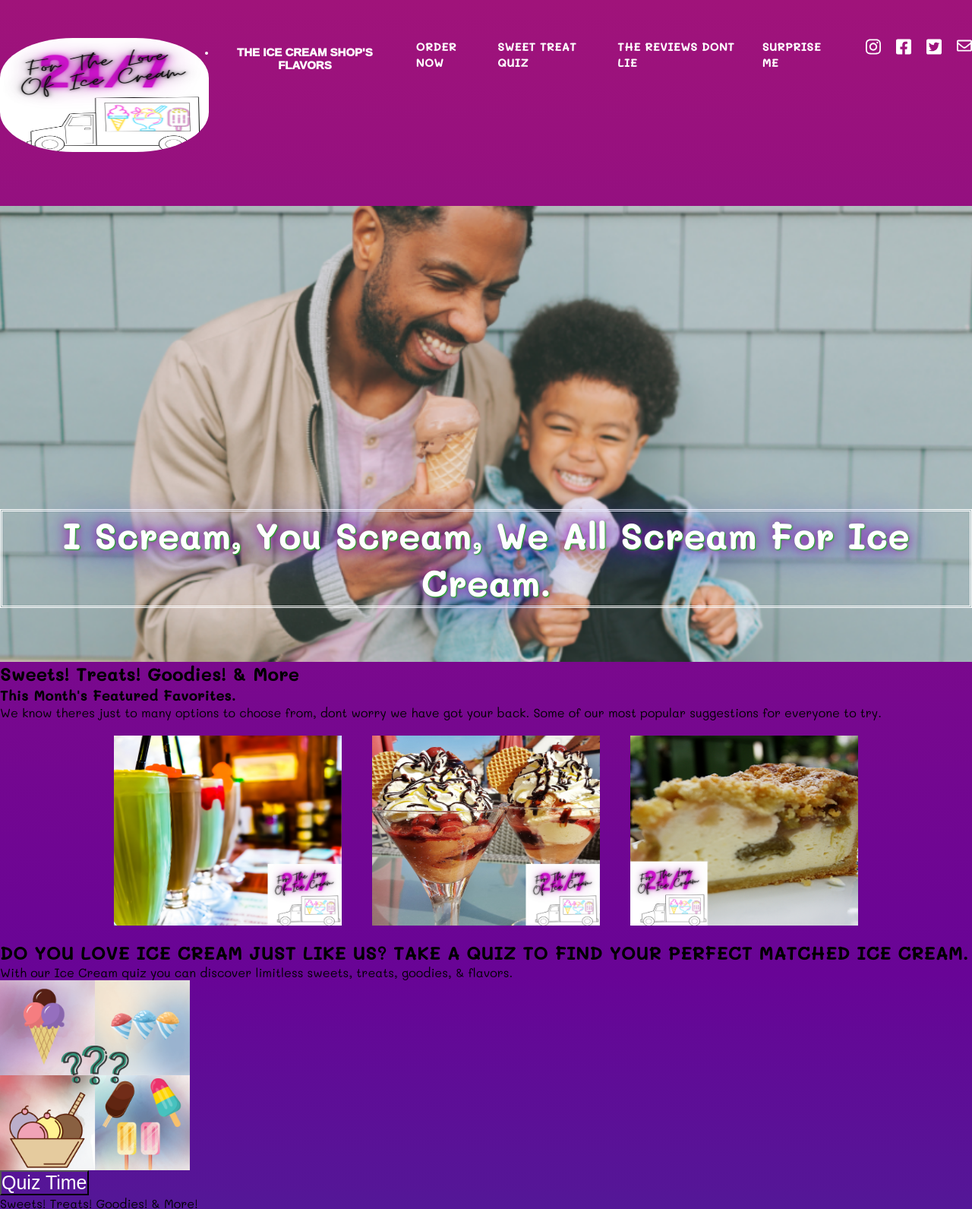
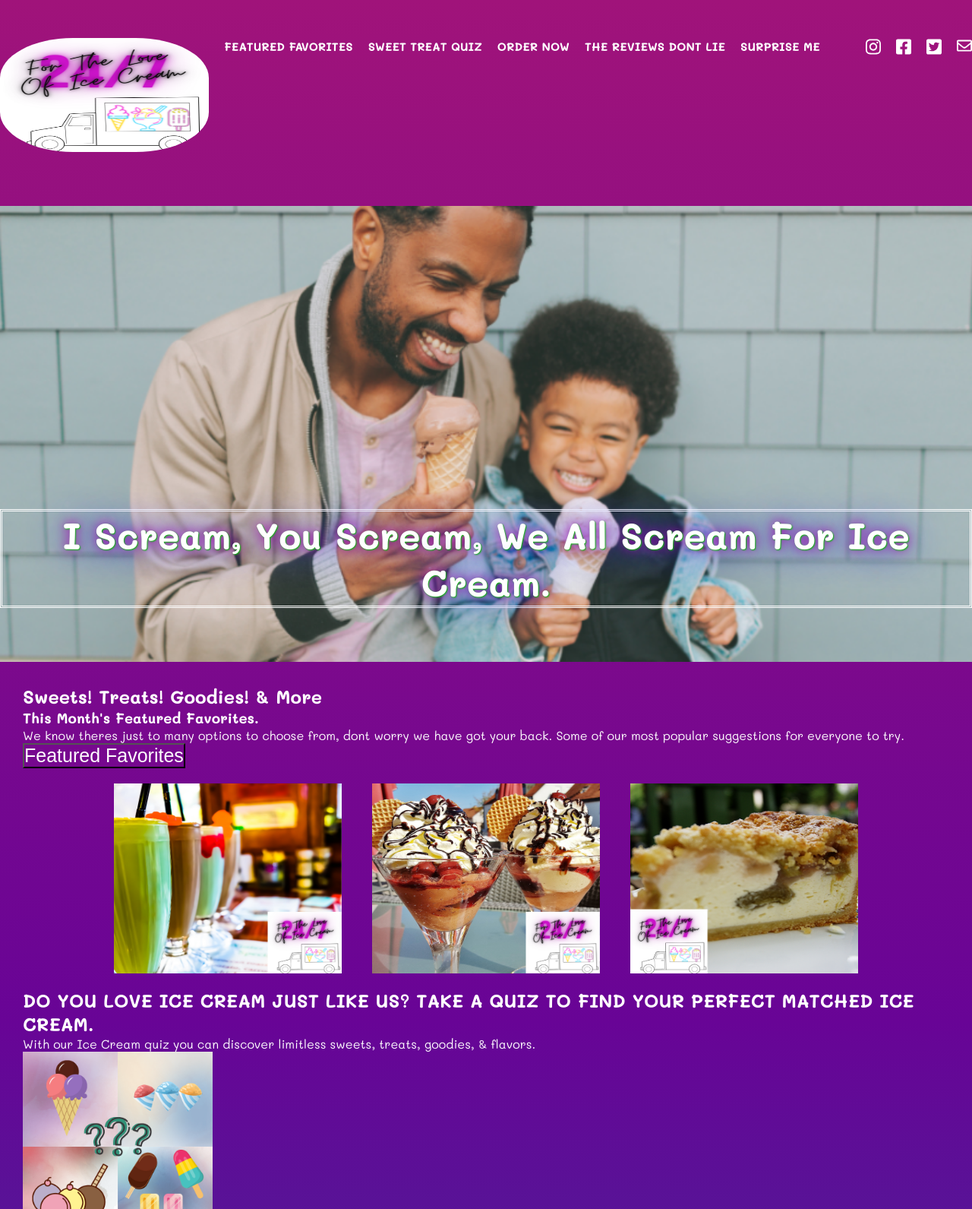
Before and after one commit to Jazz132129/IceCreamProject, a plain HTML site: page For The Love Of Ice Cream HTML CSS/index.html in a window 1280 px wide. Shown: the top 1591 px of the page at 76% size. Drawn offline with Linux system fonts and the light colour scheme.

Commit message:
Made all text white and added margin to look cleaner

```diff
--- a/For The Love Of Ice Cream HTML CSS/index.html
+++ b/For The Love Of Ice Cream HTML CSS/index.html
@@ -17,27 +17,15 @@
         <img class="logo" src="./assets/icecreamTruckLogo.png" alt="Ice Cream Truck Logo" />
       </span>
       <nav class="page-header-menu-container">
-        <div class="dropdown">
-          <button>
-        <ul class="menu">
-          <li class="menu-item">
-              <a href="The Ice Cream Shop's Flavors" class="menu-link">The Ice Cream Shop's Flavors</a>
-          </li>
-          </button>
-          <div class="dropdown-menu-item">
-              <a href="#">Limited Edition</a>
-               <a href="#">New Flavors</a>
-               <a href="#">All Flavors</a>
-          </div>
-          </ul>
-        </ul>
-        </div>
         <ul class="links">
           <li class="menu-item">
-            <a href="#Order Now" class="menu-link">Order Now</a>
+            <a href="Featured Favorites" class="menu-link">Featured Favorites</a>
           </li>
           <li class="menu-item">
             <a href="#Quiz Time" class="menu-link">Sweet Treat Quiz</a>
+          </li>
+          <li class="menu-item">
+            <a href="#Order Now" class="menu-link">Order Now</a>
           </li>
           <li class="menu-item">
             <a href="#Reviews" class="menu-link">The Reviews Dont Lie</a>
@@ -92,7 +80,7 @@
         <div class="main-banner">
         <h1 class="main-banner-title">I Scream, You Scream, We All Scream For Ice Cream.</h1>
       </header>
-      <section id="The Ice Cream Shop's Flavors">
+      <section class="Featured-Favorites" id="Featured Favorites">
         <h2>
           <p>
             Sweets! Treats! Goodies! & More
@@ -109,6 +97,7 @@
           got your back. Some of our most popular suggestions for everyone to
           try.
           </p>
+          <button class="button">Featured Favorites</button>
         </section>
 
   <!-- Gallery images -->
@@ -144,7 +133,6 @@
           <img class="order-now" src="./assets/ordernow.png" alt="order below" />
           <button class="button">Order Something Sweet</button>
         </section>
-      </section>
         <section id="Reviews">
           <h2>
             <p>
@@ -173,6 +161,7 @@
           <p>Still cant decide?</p>
           <img class="wow" src="./assets/suprise.png" alt="Ice cream surprise" />
           <button class="button">SURPRISE ME</button>
+        </section>
       </section>
       </main>
       <footer>
--- a/For The Love Of Ice Cream HTML CSS/styles/styles.css
+++ b/For The Love Of Ice Cream HTML CSS/styles/styles.css
@@ -49,33 +49,7 @@ body{
  font-weight: 1000;
 }
 
-/* Dropdown */
-.dropdown {
-  display: inline-block;
-  position: relative;
-  color: white;
 
-}
-
-.dropdown > button{
-  background: none;
-  border: 100px;
-  margin: 10px;
-  color: white;
-}
-
-.dropdown-menu-item{
-  display: none;
-  position: absolute;
-  width: 100%;
-  overflow: auto;
-  box-shadow: 0px 8px 16px 0px rgb(0,0,0, 0.2);
-
-}
-
-.dropdown:hover .dropdown-menu-item{
-  display: block;
-}
 
 
 /* Social Icons */
@@ -147,6 +121,12 @@ color: white;
 
 }
 
+.Featured-Favorites{
+  color: white;
+  box-sizing: border-box;
+  margin: 30px;
+}
+
 .icecreamquiz{
   display: flex;
   flex-wrap: wrap;
```
Lines whose indentation alone changed are shown as unchanged.
